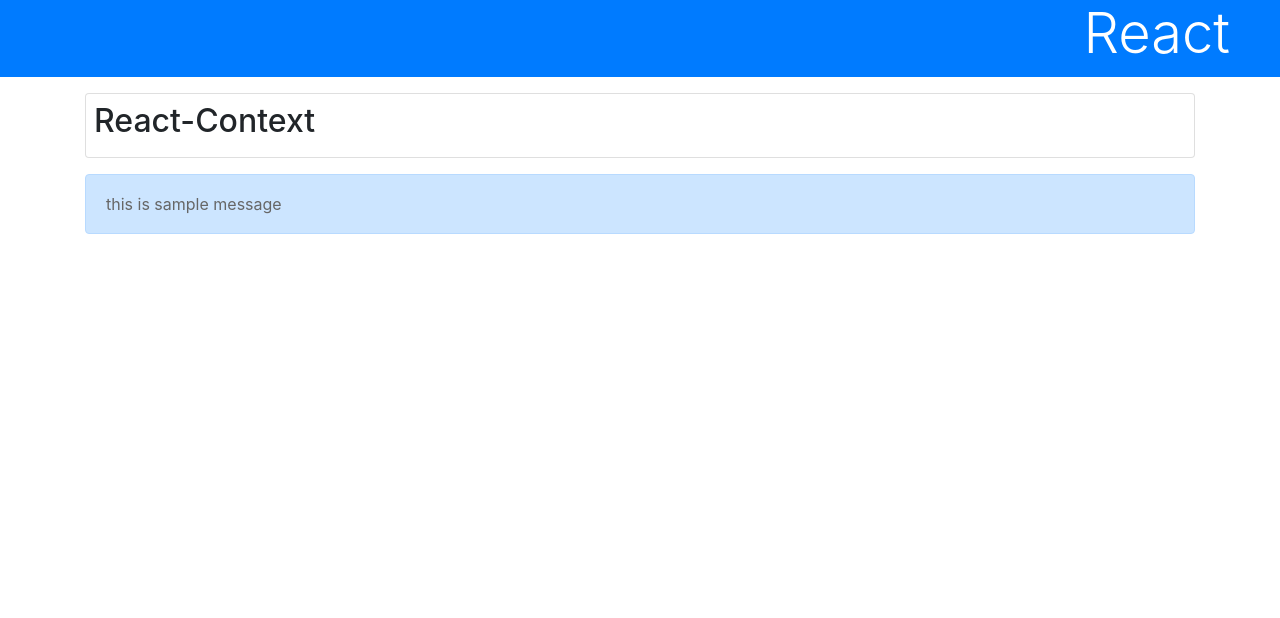
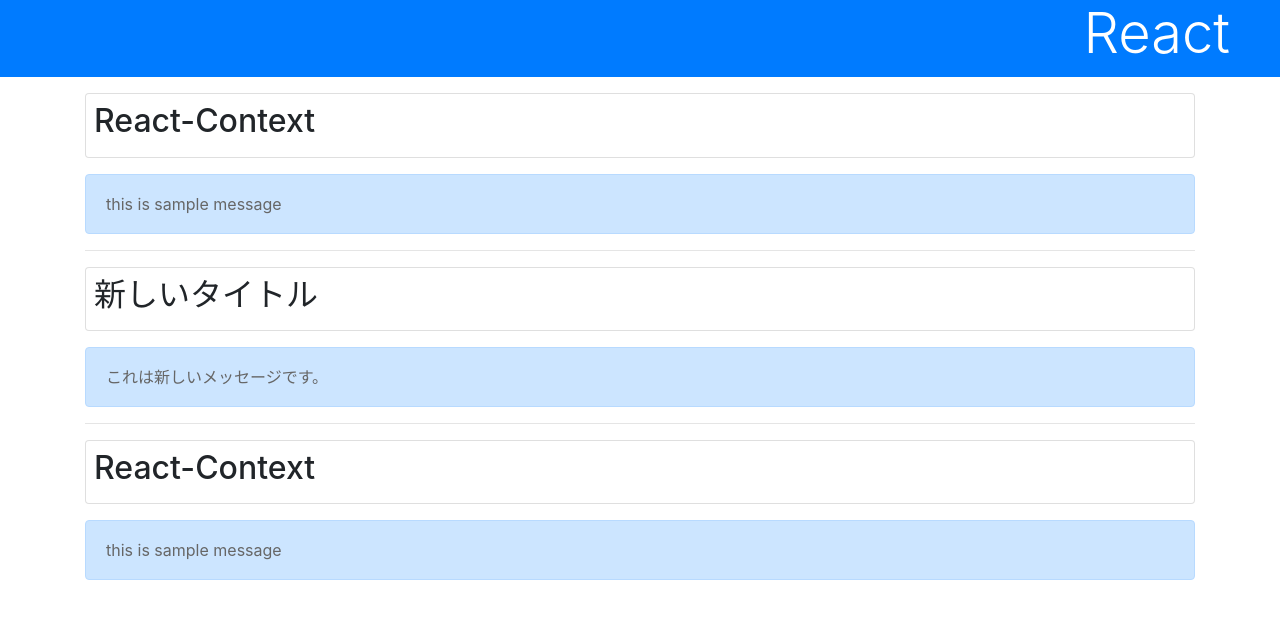
Before and after one commit to iyo-27/Reactraining, a React (Create React App) app: page / in a window 1280 px wide. Shown: the top 618 px of the page. Built offline with nearby package versions, Linux system fonts and the light colour scheme.

Commit message:
Providerでコンテキストを変更する

```diff
--- a/src/App.js
+++ b/src/App.js
@@ -7,11 +7,21 @@
 const SampleContext = React.createContext(data)
 
 class App extends Component{
+  newdata = {title:'新しいタイトル',
+    message:'これは新しいメッセージです。'}
 
   render(){
     return <div>
         <h1 className='bg-primary text-white display-4'>React</h1>
         <div className='container'>
+          <Title />
+          <Message />
+          <hr />
+          <SampleContext.Provider value={this.newdata}>
+            <Title />
+            <Message />
+          </ SampleContext.Provider>
+          <hr />
           <Title />
           <Message />
         </div>
```
